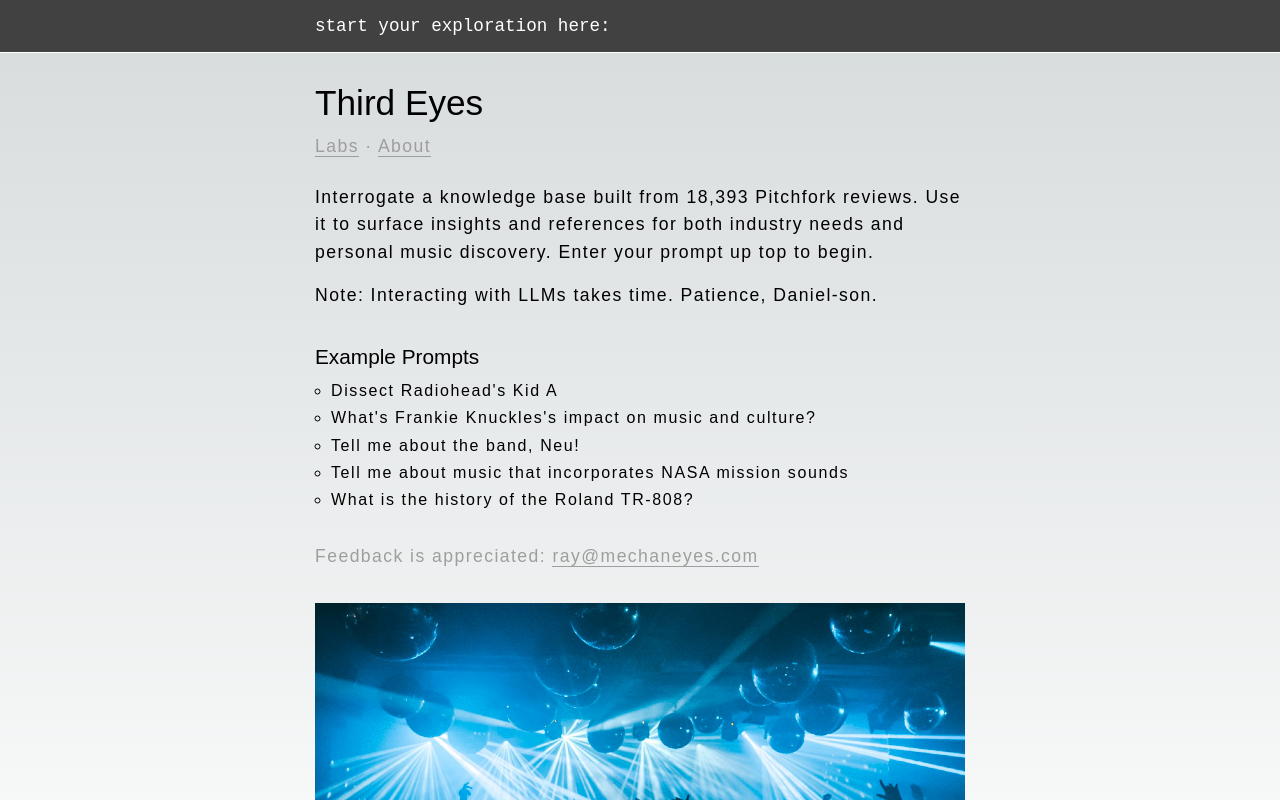
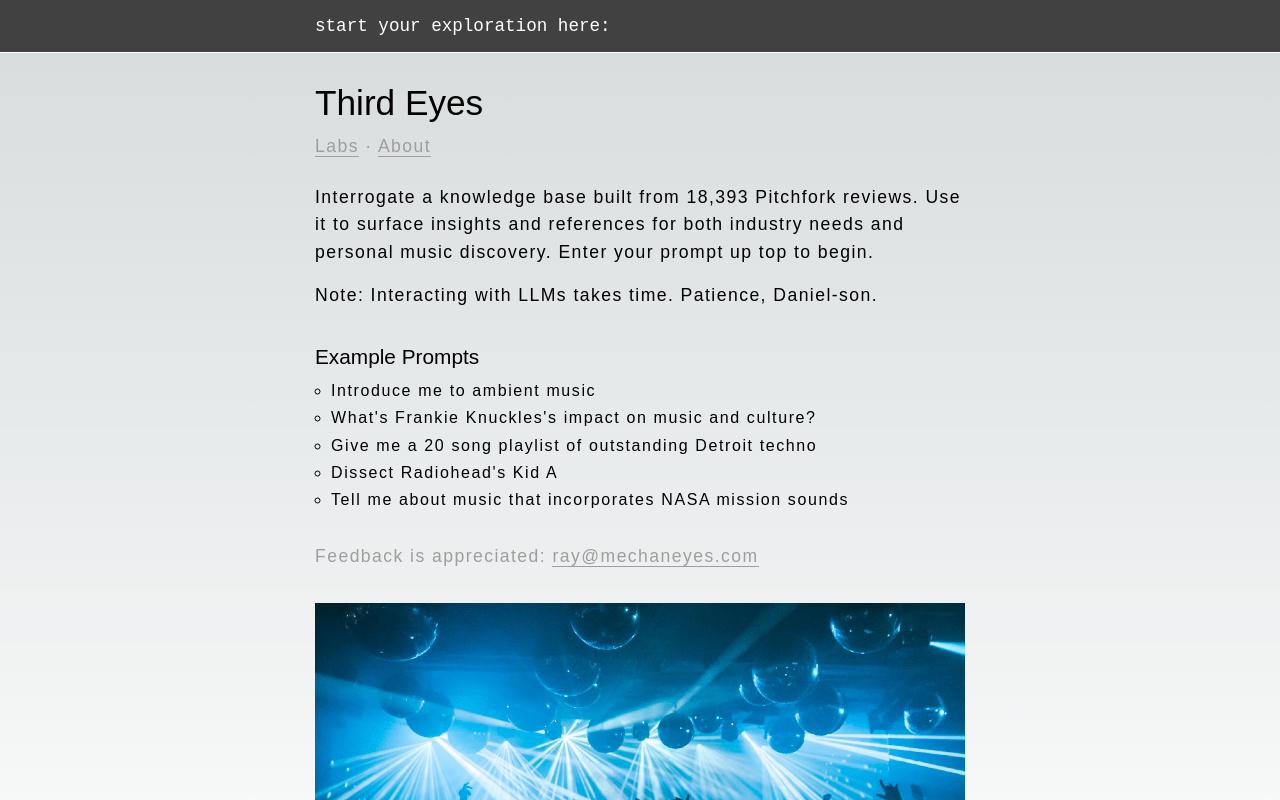
Before and after one commit to mechaneyes/aframe, a Next.js app: page / in a window 1280 px wide. Shown: the top 800 px of the page. Built offline with nearby package versions, Linux system fonts and the light colour scheme; a web font is replaced by a local one.

Commit message:
example prompts edits

```diff
--- a/app/page.js
+++ b/app/page.js
@@ -278,11 +278,12 @@ export default function Home() {
         <div className="introduction__example-prompts">
           <h3>Example Prompts</h3>
           <ul>
+            <li>Introduce me to ambient music</li>
+            <li>What&apos;s Frankie Knuckles&apos;s impact on music and culture?</li>
+            {/* <li>What is the history of the Roland TR-808?</li> */}
+            <li>Give me a 20 song playlist of outstanding Detroit techno</li>
             <li>Dissect Radiohead&apos;s Kid A</li>
-            <li>What's Frankie Knuckles's impact on music and culture?</li>
-            <li>Tell me about the band, Neu!</li>
             <li>Tell me about music that incorporates NASA mission sounds</li>
-            <li>What is the history of the Roland TR-808?</li>
           </ul>
         </div>
         {/* <p>
```
